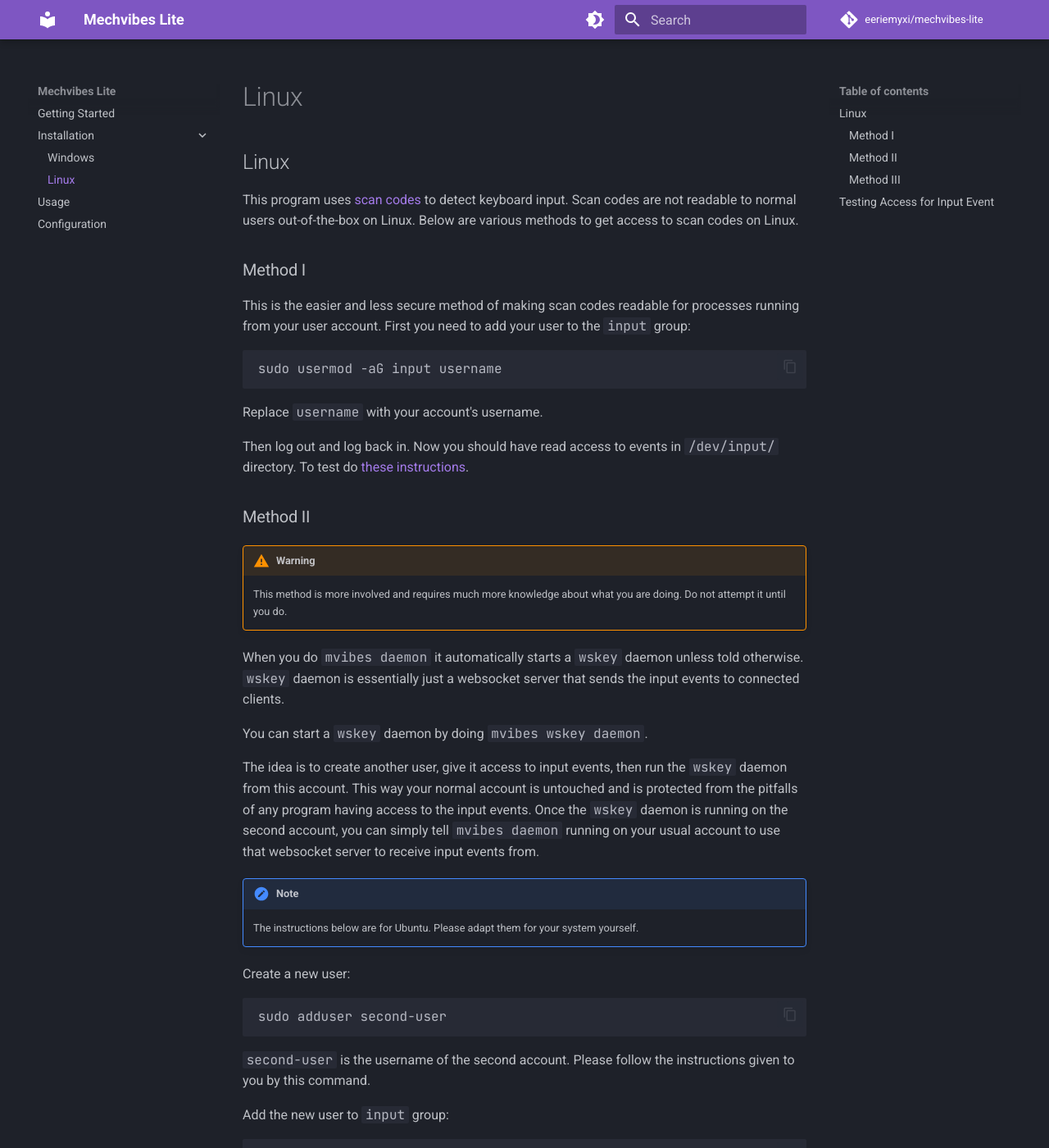
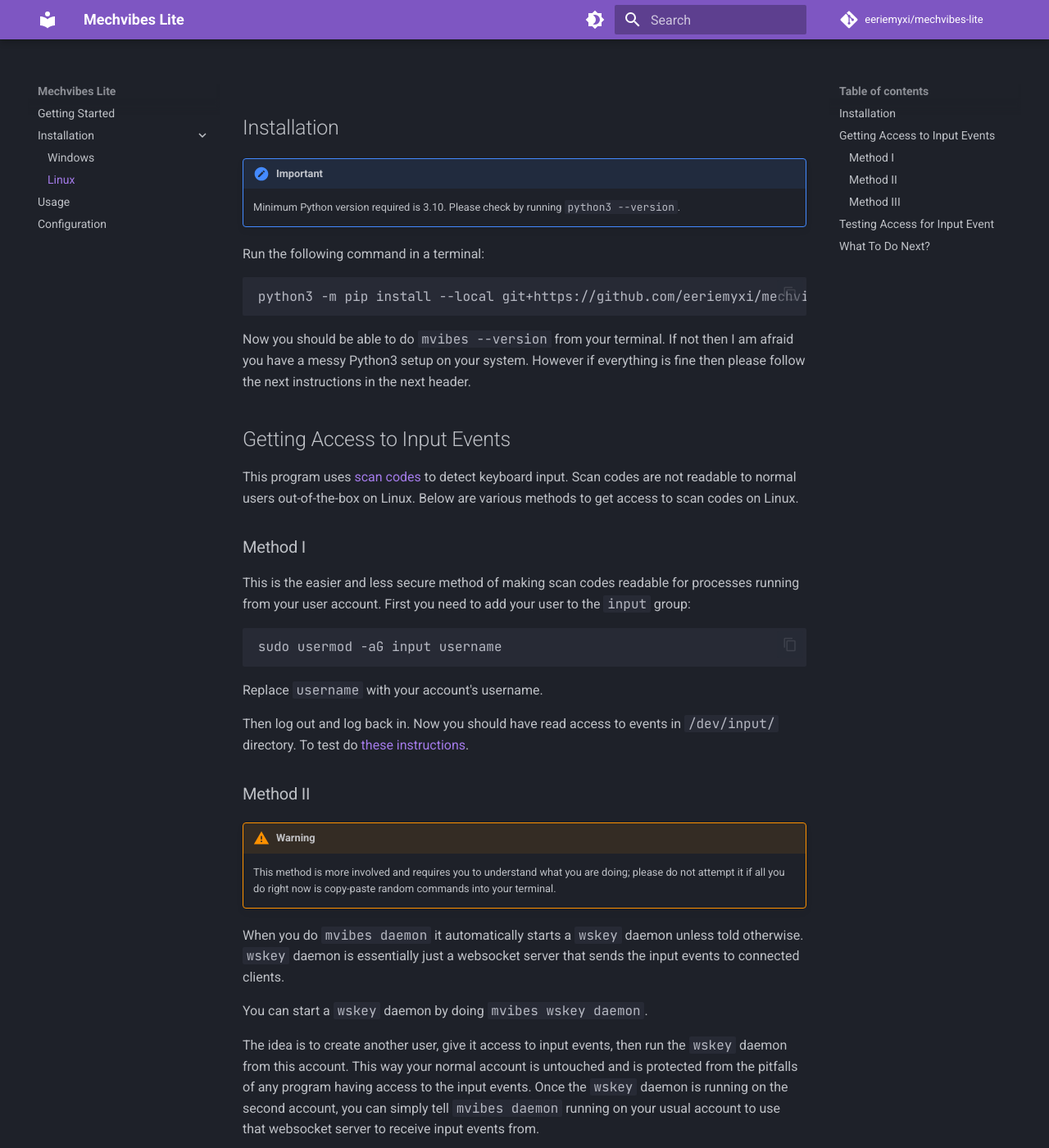
Before and after one commit to eeriemyxi/mechvibes-lite, an MkDocs documentation site: the page built from docs/installation/linux.md, in a window 1280 px wide and 1400 px high. Shown: the whole window at 82% size. Built offline with MkDocs 1.6.1 and Material for MkDocs 9.7.7, drawn with Linux system fonts in a browser that asks for light colours; comment, search, counter and statistics services are not loaded; some of the changed text lies outside the part shown.

Commit message:
feat(docs): update install docs for linux

````diff
--- a/docs/installation/linux.md
+++ b/docs/installation/linux.md
@@ -1,4 +1,19 @@
-## Linux
+## Installation
+!!! important
+    Minimum Python version required is 3.10. Please check by running `python3
+    --version`.
+
+Run the following command in a terminal:
+
+```shell
+python3 -m pip install --local git+https://github.com/eeriemyxi/mechvibes-lite
+```
+
+Now you should be able to do `mvibes --version` from your terminal. If not then
+I am afraid you have a messy Python3 setup on your system. However if everything
+is fine then please follow the next instructions in the next header.
+
+## Getting Access to Input Events
 This program uses [scan codes](https://en.wikipedia.org/wiki/Scancode) to detect
 keyboard input. Scan codes are not readable to normal users out-of-the-box on
 Linux. Below are various methods to get access to scan codes on Linux.
@@ -19,8 +34,9 @@
 
 ### Method II
 !!! warning
-    This method is more involved and requires much more knowledge about what
-    you are doing. Do not attempt it until you do.
+    This method is more involved and requires you to understand what you
+    are doing; please do not attempt it if all you do right now is copy-paste
+    random commands into your terminal.
 
 When you do `mvibes daemon` it automatically starts a `wskey` daemon unless told
 otherwise. `wskey` daemon is essentially just a websocket server that sends the
@@ -127,3 +143,8 @@
 Event: time 1734882563.726942, type 1 (EV_KEY), code 18 (KEY_E), value 1
 Event: time 1734882563.726942, -------------- SYN_REPORT ------------
 ```
+
+# What To Do Next?
+Now that you access to input events, you will have to add `wskey.event_id`
+option in your configuration file. More in-depth explanation is
+[here](../configuration.md).
````
Also changed, not shown: 1 other file.
